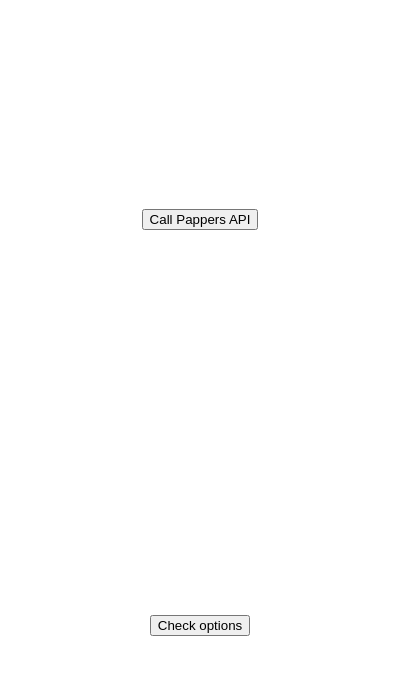
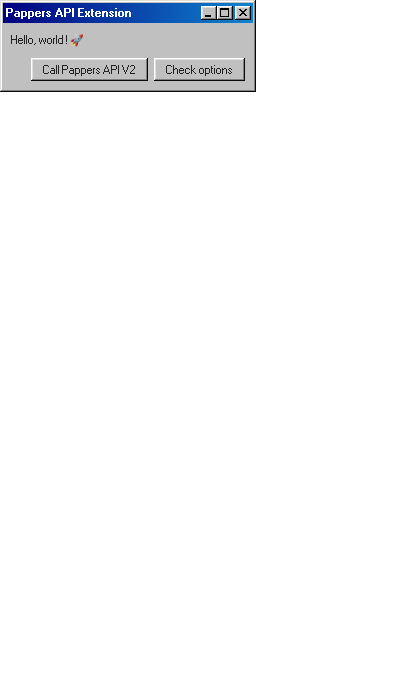
Before and after one commit to nicolahy/pappers-api, a browser extension: page html/popup.html in a window 400 px wide. Drawn offline with nearby package versions, Linux system fonts and the light colour scheme.

Commit message:
wip 98.css

```diff
--- a/css/popup.css
+++ /dev/null
@@ -1,22 +0,0 @@
-* {
-    box-sizing: border-box;
-}
-
-html,
-body,
-main {
-    height: 100%;
-    margin: 0;
-    padding: 0;
-}
-
-body {
-    min-width: 20em;
-    min-height: 10em;
-}
-
-main {
-    padding: 1em 0.5em;
-    display: grid;
-    place-items: center;
-}
--- a/html/popup.html
+++ b/html/popup.html
@@ -1,21 +1,33 @@
 <!DOCTYPE html>
 <html lang="en">
     <head>
-    <meta charset="UTF-8"/>
-    <meta http-equiv="X-UA-Compatible" content="IE=edge"/>
-    <meta name="viewport" content="width=device-width, initial-scale=1.0"/>
-    <title>Document</title>
-    <link rel="stylesheet" href="../css/popup.css"/>
+        <title>Pappers API Extension</title>
+        <meta charset="UTF-8" />
+
+        <link rel="stylesheet" href="../node_modules/98.css/dist/98.css" />
         <script src="../dist/popup.js" defer></script>
     </head>
-<body>
-<main>
-    <div>
-        <button id="call-api">Call Pappers API</button>
+
+    <body style="margin: 0; padding: 0">
+        <div class="window" style="width: 250px">
+            <div class="title-bar">
+                <div class="title-bar-text">
+                    Pappers API Extension
                 </div>
-    <div>
+
+                <div class="title-bar-controls">
+                    <button aria-label="Minimize"></button>
+                    <button aria-label="Maximize"></button>
+                    <button aria-label="Close"></button>
+                </div>
+            </div>
+            <div class="window-body">
+                <p>Hello, world ! 🚀</p>
+                <section class="field-row" style="justify-content: flex-end">
+                    <button id="call-api">Call Pappers API V2</button>
                     <button id="check-options">Check options</button>
+                </section>
             </div>
-</main>
+        </div>
     </body>
 </html>
--- a/package.json
+++ b/package.json
@@ -16,5 +16,8 @@
     "typescript": "^5.3.3",
     "webpack": "^5.90.3",
     "webpack-cli": "^5.1.4"
+  },
+  "dependencies": {
+    "98.css": "^0.1.20"
   }
 }
--- a/ts/options.ts
+++ b/ts/options.ts
@@ -9,7 +9,7 @@
     const apiKey: string = apiKeyElement.value;
     const additionalFields: string = additionalFieldsElement.value;
 
-    chrome.storage.sync.set({apiKey: apiKey, additionalFields: additionalFields}, () => {
+    chrome.storage.sync.set({apiKey: apiKey, additionalFields: additionalFields}, (): void => {
         const status: HTMLElement | null = document.getElementById('status');
 
         if (status === null) {
@@ -17,7 +17,7 @@
         }
 
         status.textContent = 'Options saved !';
-        setTimeout(() => {
+        setTimeout((): void => {
             status.textContent = '';
         }, 750);
     });
```
Also changed, not shown: html/options.html (+20 -8 lines), 1 other file. Lines whose indentation alone changed are shown as unchanged.
